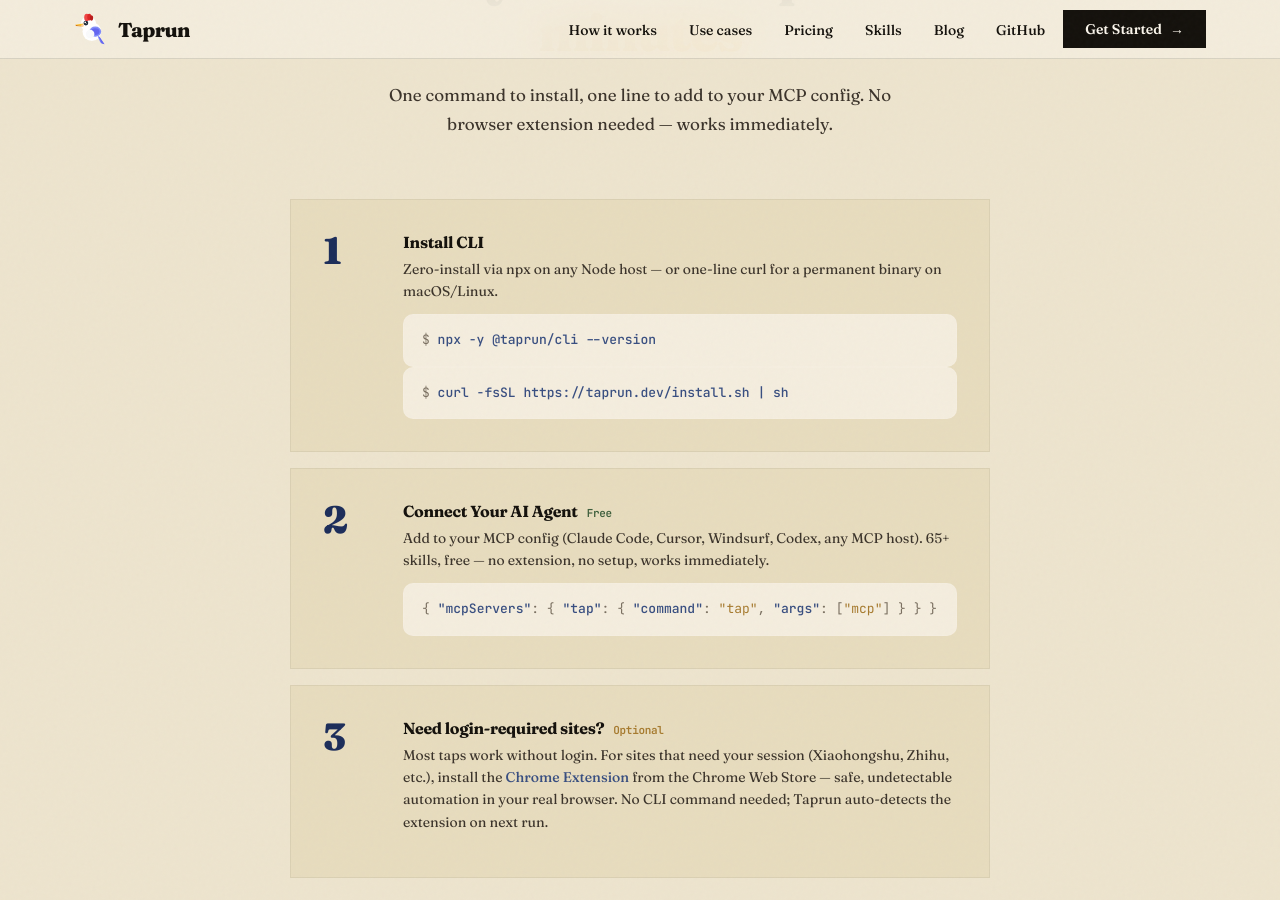
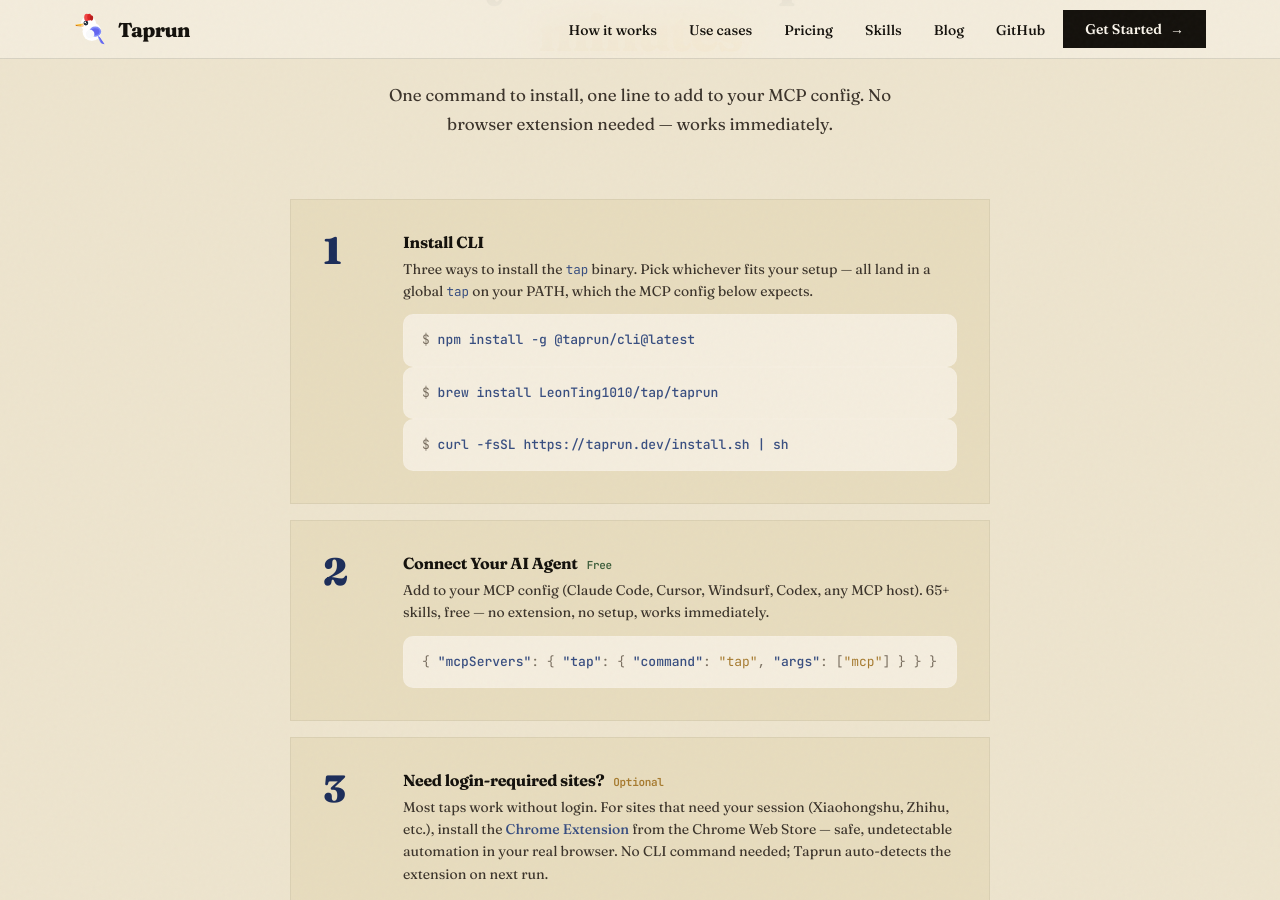
Before and after one commit to LeonTing1010/tap, a Jekyll site: the page docs/index.html, which Jekyll copies as it is, in a window 1280 px wide and 900 px high, scrolled down 4607 px. Built offline with Jekyll 4.4.1, drawn with Linux system fonts in a browser that asks for light colours; some of the changed text lies outside the part shown.

Commit message:
landing/install: three real install paths + fix misleading npx --version
Three fixes to the #install section, all triggered by auditing against
install.sh + npm registry + MCP config:

1. `npx -y @taprun/cli --version` was misleading. It fetches the
   package once and prints a version — nothing persists on PATH.
   Step 2's MCP config uses `"command": "tap"`, which expects a
   global `tap` binary. User follows npx --version → configures MCP
   → MCP host can't find `tap` → confusing "it didn't install" state.
   Replaced with `npm install -g @taprun/cli@latest` — actually
   installs, matches the global-binary assumption.

2. Added brew as a third install path: `brew install LeonTing1010/tap/taprun`.
   This matches install.sh:28 and lets first-time users install with
   zero prior `brew tap` step (fully-qualified form). Covers macOS
   users who prefer brew over npm.

3. Hero colophon changed from `brew install taprun` to
   `brew install LeonTing1010/tap/taprun`. The short form would fail
   for first-time users who haven't run `brew tap LeonTing1010/tap`
   first — Homebrew would error with "No available formula." The
   fully-qualified form works immediately.

Step-1 copy rewritten to name the invariant: "all land in a global
`tap` on your PATH, which the MCP config below expects." — so users
understand the three methods are alternatives, not a sequence, and
that the MCP config depends on `tap` being on PATH.

Verified against:
- install.sh (live at taprun.dev/install.sh): supports npm, brew,
  and direct curl paths; all install binary as `tap`.
- npm registry (@taprun/cli@0.13.0): published, bin = `tap`.
- Brew tap structure: `LeonTing1010/homebrew-tap` → `taprun` formula;
  fully-qualified install is `LeonTing1010/tap/taprun`.

Co-Authored-By: Claude Opus 4.7 (1M context) <noreply@anthropic.com>

```diff
--- a/docs/index.html
+++ b/docs/index.html
@@ -2515,7 +2515,7 @@ h2 .hl {
   <div class="press-colophon">
     <div class="press-colophon-install">
       <span class="colophon-label">Set this text</span>
-      <code class="colophon-code">brew install taprun</code>
+      <code class="colophon-code">brew install LeonTing1010/tap/taprun</code>
     </div>
     <div class="press-colophon-cta">
       <a href="#install" class="press-cta press-cta--primary">Install · 2 min</a>
@@ -2700,8 +2700,9 @@ h2 .hl {
         <div class="install-step-num">1</div>
         <div>
           <h4>Install CLI</h4>
-          <p>Zero-install via npx on any Node host — or one-line curl for a permanent binary on macOS/Linux.</p>
-          <div class="code-block"><span class="prompt">$ </span><span class="cmd">npx -y @taprun/cli --version</span></div>
+          <p>Three ways to install the <code>tap</code> binary. Pick whichever fits your setup — all land in a global <code>tap</code> on your PATH, which the MCP config below expects.</p>
+          <div class="code-block"><span class="prompt">$ </span><span class="cmd">npm install -g @taprun/cli@latest</span></div>
+          <div class="code-block"><span class="prompt">$ </span><span class="cmd">brew install LeonTing1010/tap/taprun</span></div>
           <div class="code-block"><span class="prompt">$ </span><span class="cmd">curl -fsSL https://taprun.dev/install.sh | sh</span></div>
         </div>
       </div>
```
